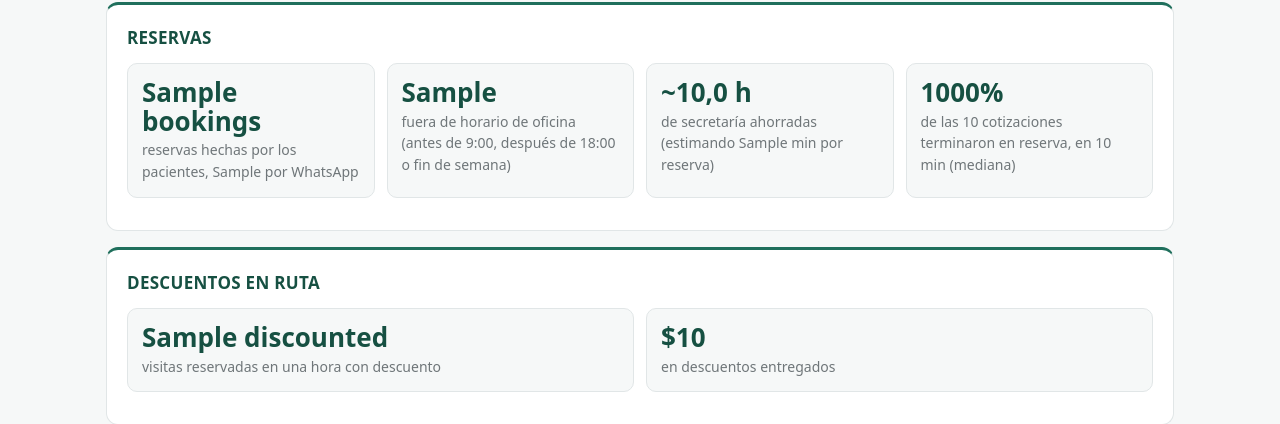
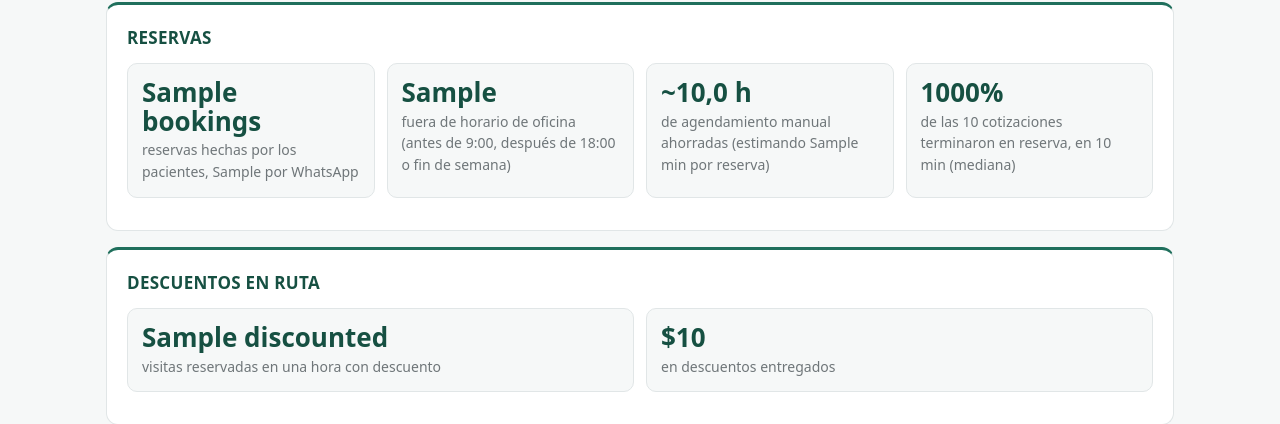
Before and after one commit to nlvargas/labvisit, a Django app: template templates/panel/metrics.html in a window 1280 px wide. Shown: the part 656-1080 px from the top of the page. Run offline with Django 5.2, Linux system fonts and the light colour scheme; the template is opened without the code that fills it: most values are stand-ins (such as "Sample title", 1, 10 or a date in 2020).

Commit message:
Metrics: hours of manual booking saved
Co-Authored-By: Claude Opus 5.5 <noreply@anthropic.com>
Claude-Session: https://claude.ai/code/session_01U9efuEmm2dtmpnxde9zcHD

```diff
--- a/panel/tests.py
+++ b/panel/tests.py
@@ -99,7 +99,7 @@ class MetricsAndNurseTests(TestCase):
         week = timezone.localdate(order.slot_start).isoformat()
         response = self.client.get(reverse("panel_metrics") + f"?week={week}")
         self.assertContains(response, "visitas por profesional al día")
-        self.assertContains(response, "de secretaría ahorradas")
+        self.assertContains(response, "de agendamiento manual ahorradas")
 
     def test_nurse_link_and_actions(self):
         nurse = self.nurse()
--- a/templates/panel/metrics.html
+++ b/templates/panel/metrics.html
@@ -44,7 +44,7 @@
   <div class="tiles">
     <div class="tile"><strong>{{ m.bookings }}</strong><span>reservas hechas por los pacientes{% if m.bookings_whatsapp %}, {{ m.bookings_whatsapp }} por WhatsApp{% endif %}</span></div>
     <div class="tile"><strong>{{ m.bookings_off_hours }}</strong><span>fuera de horario de oficina (antes de 9:00, después de 18:00 o fin de semana)</span></div>
-    <div class="tile"><strong>~{{ m.desk_hours|floatformat:1 }} h</strong><span>de secretaría ahorradas (estimando {{ m.desk_min_per_booking }} min por reserva)</span></div>
+    <div class="tile"><strong>~{{ m.desk_hours|floatformat:1 }} h</strong><span>de agendamiento manual ahorradas (estimando {{ m.desk_min_per_booking }} min por reserva)</span></div>
     <div class="tile"><strong>{% if m.conversion is not None %}{% widthratio m.conversion 1 100 %}%{% else %}–{% endif %}</strong><span>de las {{ m.quotes }} cotizaciones terminaron en reserva{% if m.median_to_book is not None %}, {% if m.median_to_book < 1 %}en menos de 1 min{% else %}en {{ m.median_to_book|floatformat:0 }} min{% endif %} (mediana){% endif %}</span></div>
   </div>
 </section>
```
